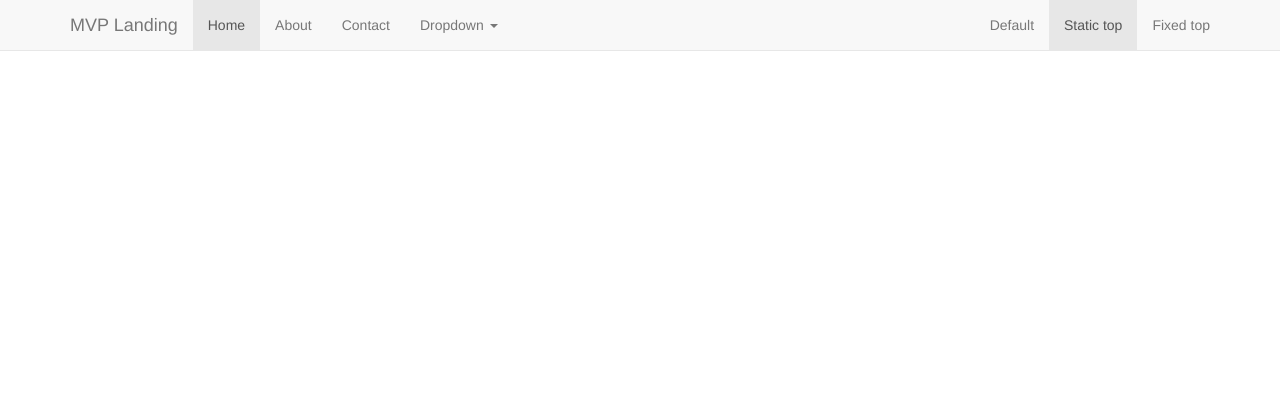
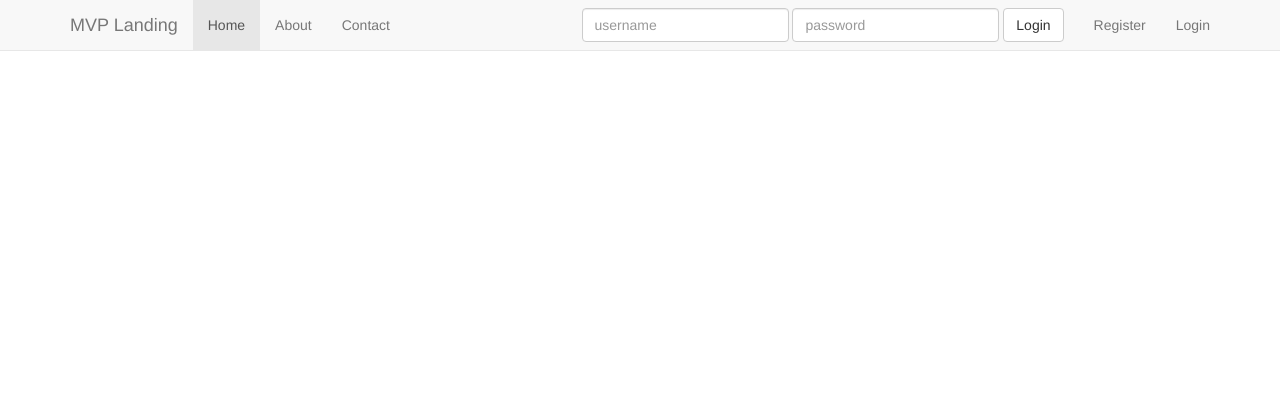
Before and after one commit to aminhp93/try_django_1_8, a Django app: page /about/ in a window 1280 px wide. Shown: the top 420 px of the page. Run offline with Django 3.2, Linux system fonts and the light colour scheme; some libraries are stand-ins or nearby versions.

Commit message:
Content for authenticated users

```diff
--- /dev/null
+++ b/src/static/our_static/css/custom.css
@@ -0,0 +1,3 @@
+.navbar-static-top {
+	margin-bottom: 0px;
+}
--- a/src/templates/base.html
+++ b/src/templates/base.html
@@ -21,8 +21,9 @@
 
 <body>
     {% include 'navbar.html' %}
-    <div class="container-fluid">
-        {% block jumbotron %} {% endblock %}
+    {% block jumbotron %} {% endblock %}
+
+    <div class="container">
         {% block content %} {% endblock %}
 
     </div>
--- a/src/templates/head_css.html
+++ b/src/templates/head_css.html
@@ -6,9 +6,11 @@
  -->
 <!-- Bootstrap core CSS -->
 <link href="{% static 'css/bootstrap.min.css' %}" rel="stylesheet">
+<link rel="stylesheet" href="https://cdnjs.cloudflare.com/ajax/libs/font-awesome/4.7.0/css/font-awesome.css">
 <!-- IE10 viewport hack for Surface/desktop Windows 8 bug -->
 <link href="{% static 'css/ie10-viewport-bug-workaround.css' %}" rel="stylesheet">
 <!-- Custom styles for this template -->
 <link href="{% static 'css/navbar-static-top.css' %}" rel="stylesheet">
+<link rel="stylesheet" href="{% static 'css/custom.css' %}">
 <!-- Just for debugging purposes. Don't actually copy these 2 lines! -->
 <!--[if lt IE 9]><script src="../../assets/js/ie8-responsive-file-warning.js"></script><![endif]-->
--- a/src/templates/navbar.html
+++ b/src/templates/navbar.html
@@ -15,7 +15,7 @@
                 <li class="active"><a href="/">Home</a></li>
                 <li><a href="{% url 'about' %}">About</a></li>
                 <li><a href="{% url 'contact' %}">Contact</a></li>
-                    <li class="dropdown">
+                <!-- <li class="dropdown">
                         <a href="#" class="dropdown-toggle" data-toggle="dropdown" role="button" aria-haspopup="true" aria-expanded="false">Dropdown <span class="caret"></span></a>
                         <ul class="dropdown-menu">
                             <li><a href="#">Action</a></li>
@@ -26,13 +26,30 @@
                             <li><a href="#">Separated link</a></li>
                             <li><a href="#">One more separated link</a></li>
                         </ul>
-                    </li>
+                    </li> -->
             </ul>
+
             <ul class="nav navbar-nav navbar-right">
-                    <li><a href="../navbar/">Default</a></li>
-                    <li class="active"><a href="./">Static top <span class="sr-only">(current)</span></a></li>
-                    <li><a href="../navbar-fixed-top/">Fixed top</a></li>
+                {% if request.user.is_authenticated %}
+                <li><a href="{% url 'auth_logout' %}">Logout</a></li>
+                {% else %}
+                <li><a href="{% url 'registration_register' %}">Register</a></li>
+                <li><a href="{% url 'auth_login' %}">Login</a></li>
+                {% endif %}
             </ul>
+            {% if not request.user.is_authenticated and not "/accounts/login" in request.get_full_path %}
+             <form action="{% url 'auth_login' %}" class="navbar-form navbar-right" method="POST">
+                {% csrf_token %}
+                <div class="form-group">
+                    <input type="text" class="form-control" name="username" placeholder="username">
+                </div>
+                <div class="form-group">
+                    <input type="password" class="form-control" name="password" placeholder="password">
+
+                </div>
+                <button type="submit" class="btn btn-default">Login</button>
+            </form>
+            {% endif %}
         </div>
         <!--/.nav-collapse -->
     </div>
--- a/src/templates/registration/login.html
+++ b/src/templates/registration/login.html
@@ -1,13 +1,14 @@
 {% extends "registration/registration_base.html" %}
 {% load i18n %}
+{% load crispy_forms_tags %}
 
 {% block title %}{% trans "Log in" %}{% endblock %}
 
 {% block content %}
 <form method="post" action="">
     {% csrf_token %}
-    {{ form.as_p }}
-    <input type="submit" value="{% trans 'Log in' %}" />
+    {{ form|crispy }}
+    <input type="submit" class="btn btn-primary" value="{% trans 'Log in' %}" />
     <input type="hidden" name="next" value="{{ next }}" />
 </form>
 
```
Also changed, not shown: src/templates/home.html (+15 -14 lines), src/db.sqlite3, 1 other file. Lines whose indentation alone changed are shown as unchanged.
